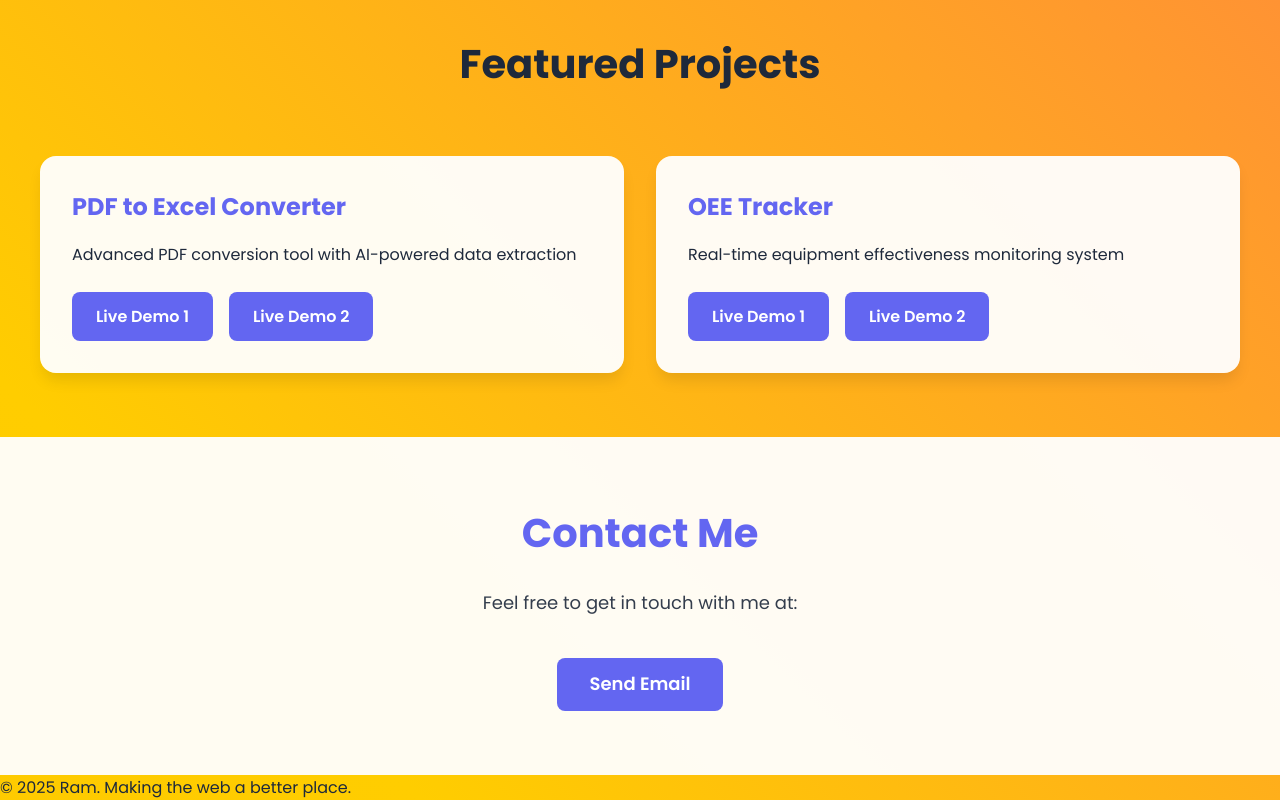
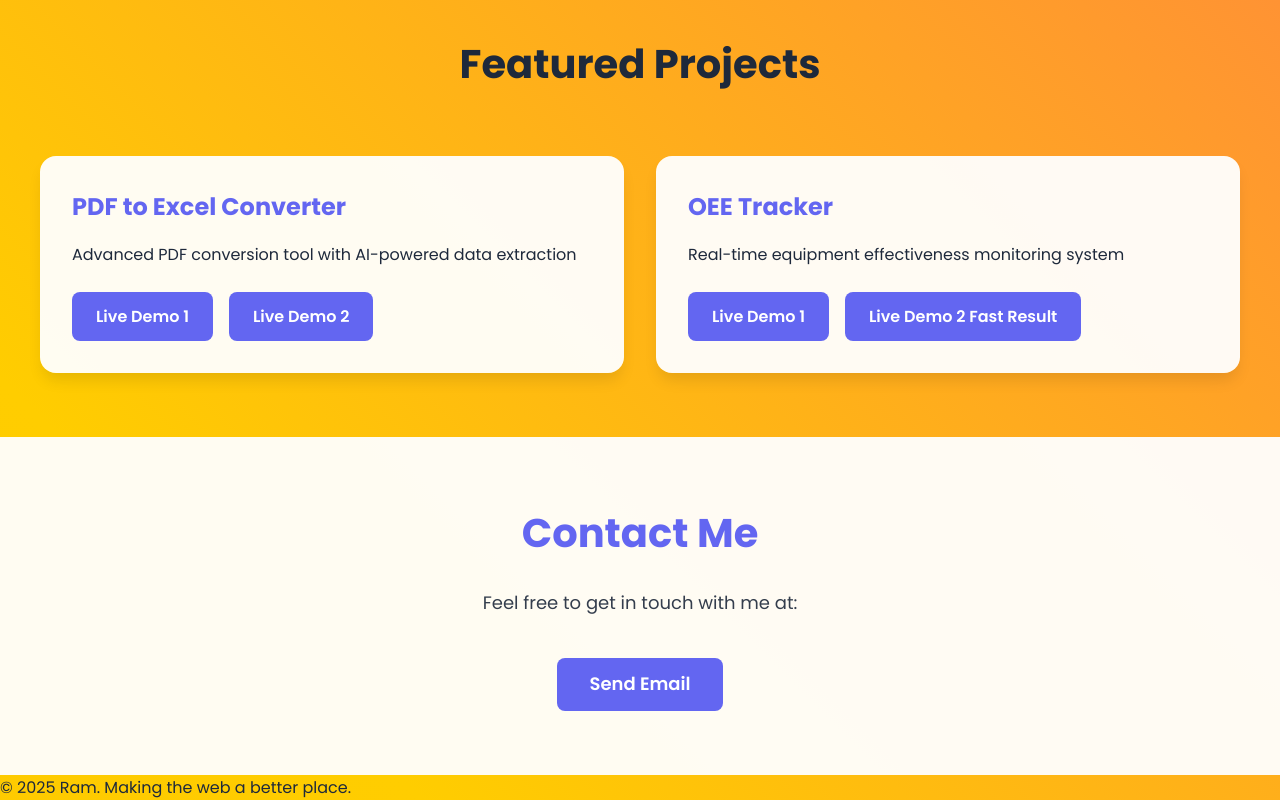
Before and after one commit to dreamproject143/my-portfolio, a plain HTML site: page index.html in a window 1280 px wide. Shown: the part 2028-2828 px from the top of the page. Drawn offline with Linux system fonts and the light colour scheme.

Commit message:
Update index.html

```diff
--- a/index.html
+++ b/index.html
@@ -74,7 +74,7 @@
                 <p>Real-time equipment effectiveness monitoring system</p>
                 <div class="project-buttons">
                     <a href="https://jhm-oee-tracker.onrender.com/" class="btn btn-primary" target="_blank">Live Demo 1</a>
-                    <a href="https://web-production-f8ea8.up.railway.app/" class="btn btn-primary" target="_blank">Live Demo 2</a>
+                    <a href="https://web-production-f8ea8.up.railway.app/" class="btn btn-primary" target="_blank">Live Demo 2 Fast Result</a>
                 </div>
             </div>
         </div>
```
